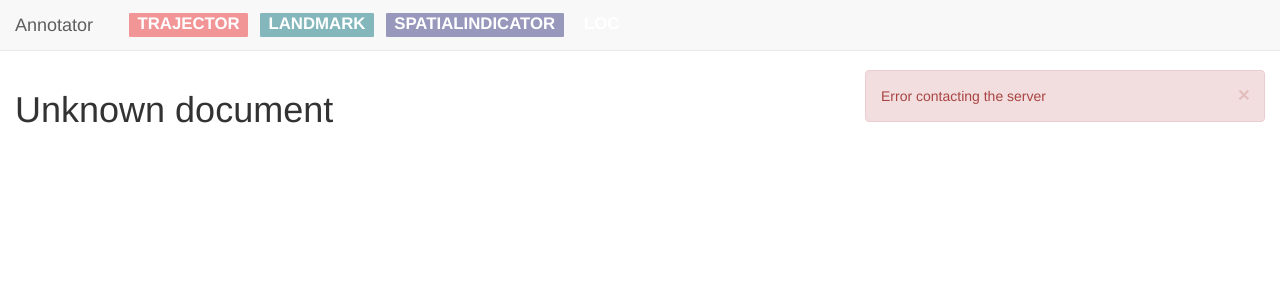
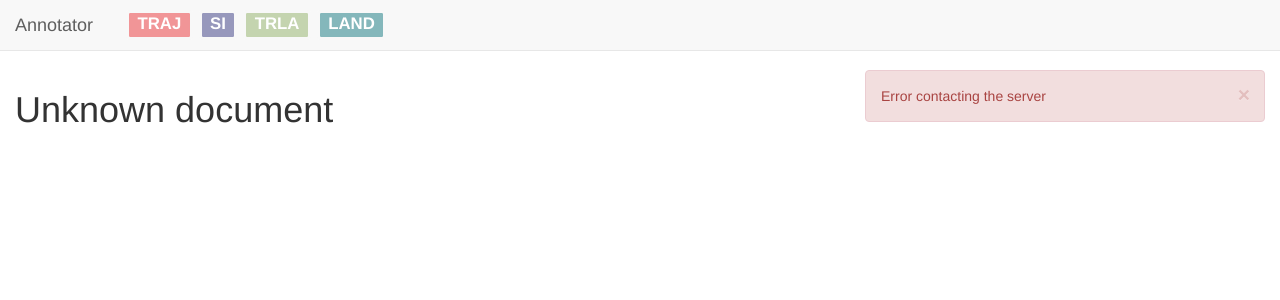
Before and after one commit to iscoe/dragonfly, a Flask app: template dragonfly/templates/404.html in a window 1280 px wide. Shown: the top 300 px of the page. Run offline with Flask 2, Linux system fonts and the light colour scheme; the template is opened without the code that fills it, so the values that code supplies are empty; parts of the project's set-up code (start-up, migrations or seed data) failed here and were passed over; some libraries are stand-ins or nearby versions.

Commit message:
Update to include TRLA and rename tags

```diff
--- a/dragonfly/static/css/dragonfly.css
+++ b/dragonfly/static/css/dragonfly.css
@@ -34,17 +34,16 @@
 .df-type-active {
     border: 3px solid #666;
 }
-.df-trajector {
+.df-traj {
     background-color: rgba(241, 125, 128, 0.8);
 }
-.df-landmark {
-    background-color: rgba(104, 168, 173, 0.8);
-}
-.df-spatialindicator {
+.df-si {
     background-color: rgba(87, 89, 148, 0.6);
 }
-.df-trajectorlandmark {
+.df-trla {
     background-color: rgba(196, 212, 175, 1.0);
+}.df-land {
+    background-color: rgba(104, 168, 173, 0.8);
 }
 
 .df-del, .df-sel, .df-find {
--- a/dragonfly/static/js/dragonfly.js
+++ b/dragonfly/static/js/dragonfly.js
@@ -569,11 +569,11 @@ dragonFly.TagType = class TagType {
 /** Class that holds the tag types. */
 dragonFly.TagTypes = class TagTypes {
     constructor() {
-        this.trajector = new dragonFly.TagType("TRAJECTOR");
-        this.landmark = new dragonFly.TagType("LANDMARK");
-        this.spatialindicator = new dragonFly.TagType("SPATIALINDICATOR");
-        //this.loc = new dragonFly.TagType("LOC");
-        this.types = [this.trajector, this.landmark, this.spatialindicator];
+        this.traj = new dragonFly.TagType("TRAJ");
+        this.si = new dragonFly.TagType("SI");
+        this.trla = new dragonFly.TagType("TRLA");
+        this.land = new dragonFly.TagType("LAND");
+        this.types = [this.traj, this.si, this.trla, this.land];
     }
 
     /**
@@ -881,11 +881,11 @@ dragonFly.Highlighter = class Highlighter {
                 break;
             case 't':
             case '1':
+            case 'i':
+            case '2':
+            case 'j':
+            case '3':
             case 'l':
-            case '2':
-            case 'i':
-            //case '3':
-            //case 'l':
             case '4':
                 // change the tag type
                 this.setTagType(letter);
@@ -902,20 +902,20 @@ dragonFly.Highlighter = class Highlighter {
         switch (letter) {
             case 't':
             case '1':
-                tagType = this.tagTypes.trajector;
+                tagType = this.tagTypes.traj;
+                break;
+            case 'i':
+            case '2':
+                tagType = this.tagTypes.si;
+                break;
+            case 'j':
+            case '3':
+                tagType = this.tagTypes.trla;
                 break;
             case 'l':
-            case '2':
-                tagType = this.tagTypes.landmark;
+            case '4':
+                tagType = this.tagTypes.land;
                 break;
-            case 'i':
-            case '3':
-                tagType = this.tagTypes.spatialindicator;
-                break;
-            /*case 'l':
-            case '4':
-                tagType = this.tagTypes.loc;
-                break;*/
         }
 
         if (tagType) {
--- a/dragonfly/templates/404.html
+++ b/dragonfly/templates/404.html
@@ -18,10 +18,10 @@
         <span class="navbar-brand">Annotator</span>
       </div>
       <div class="navbar-header navbar-labels">
-        <span class="navbar-text label df-type df-trajector" title="t">TRAJECTOR</span>
-        <span class="navbar-text label df-type df-landmark" title="l">LANDMARK</span>
-        <span class="navbar-text label df-type df-spatialindicator" title="i">SPATIALINDICATOR</span>
-        <span class="navbar-text label df-type df-loc" title="l">LOC</span>
+        <span class="navbar-text label df-type df-traj" title="t">TRAJ</span>
+        <span class="navbar-text label df-type df-si" title="i">SI</span>
+        <span class="navbar-text label df-type df-trla" title="j">TRLA</span>
+        <span class="navbar-text label df-type df-land" title="l">LAND</span>
       </div>
     </div>
   </div>
```
Also changed, not shown: dragonfly/templates/base.html (+4 -4 lines).
